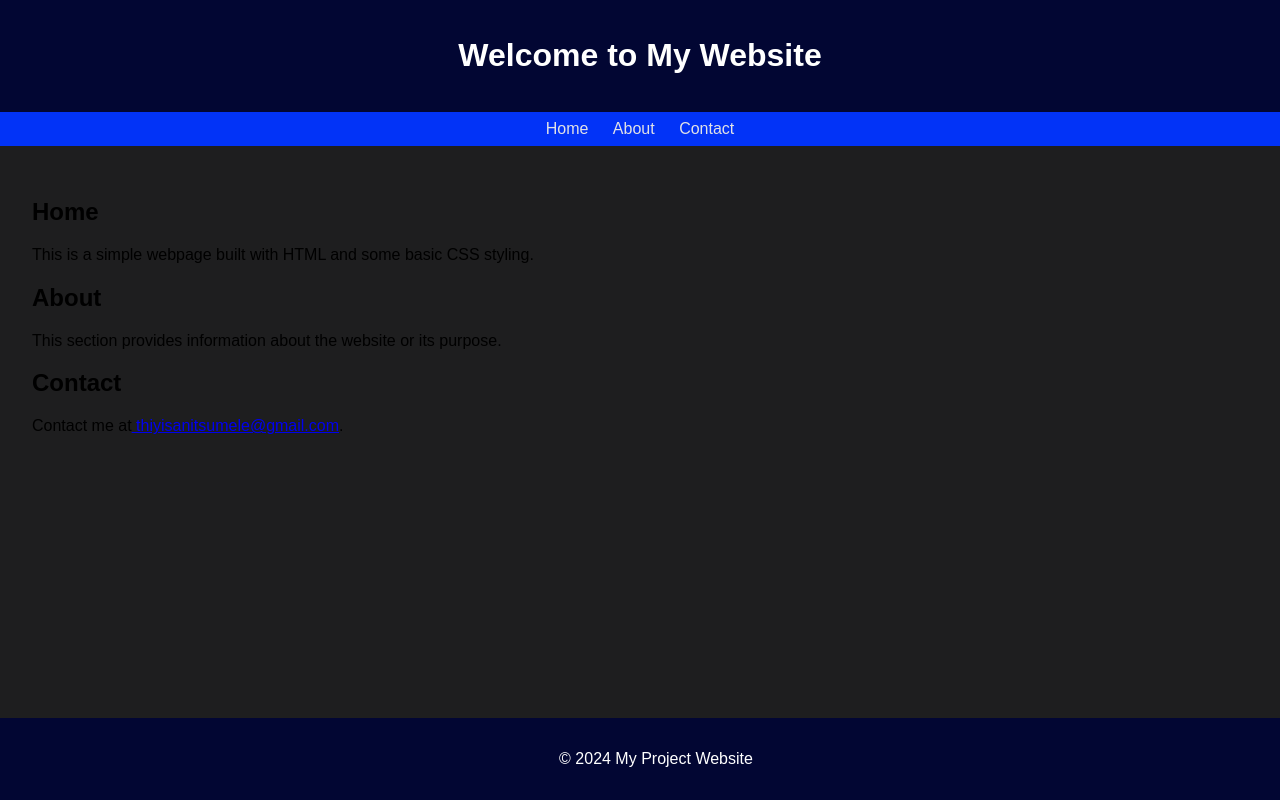
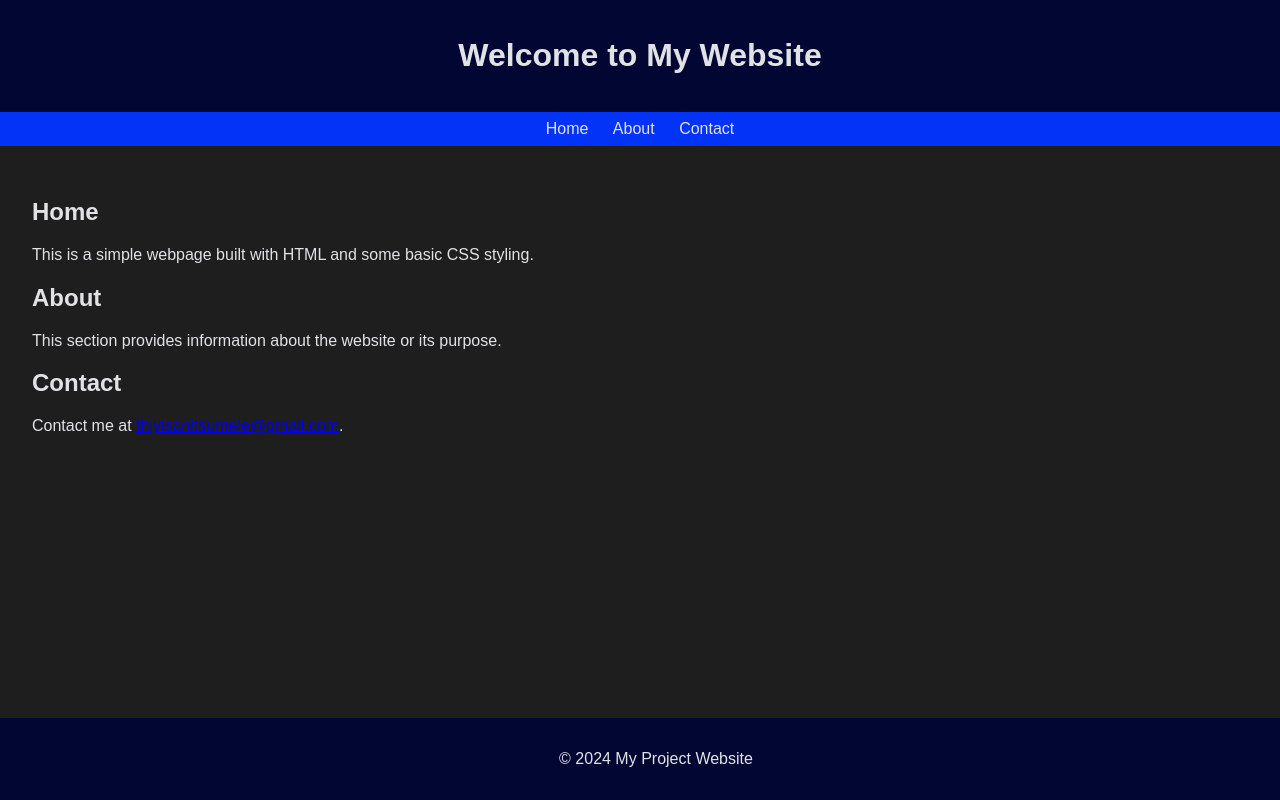
Before and after one commit to Tsakhani/mywebsite, a plain HTML site: page index.html in a window 1280 px wide. Drawn offline with Linux system fonts and the light colour scheme.

Commit message:
Update index.html

```diff
--- a/index.html
+++ b/index.html
@@ -10,16 +10,15 @@
             margin: 0;
             padding: 0;
             background-color: #1e1e1f;
+            color: #e1e2e6; /* Universal text color */
         }
         header {
             background-color: #020633;
-            color: white;
             padding: 1rem;
             text-align: center;
         }
         nav {
             background-color: #0233f7;
-            color: white;
             padding: 0.5rem;
             text-align: center;
         }
@@ -36,7 +35,6 @@
         }
         footer {
             background-color: #020633;
-            color: white;
             text-align: center;
             padding: 1rem;
             position: fixed;
@@ -60,7 +58,7 @@
         <h2 id="about">About</h2>
         <p>This section provides information about the website or its purpose.</p>
         <h2 id="contact">Contact</h2>
-        <p>Contact me at<a href="mailto: thiyisanitsumele@gmail.com"> thiyisanitsumele@gmail.com</a>.</p>
+        <p>Contact me at <a href="mailto:thiyisanitsumele@gmail.com">thiyisanitsumele@gmail.com</a>.</p>
     </main>
     <footer>
         <p>&copy; 2024 My Project Website</p>
```
